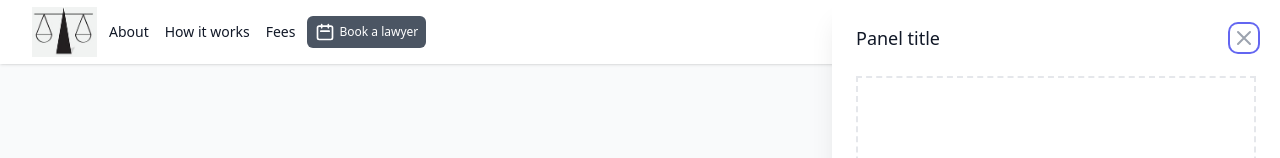
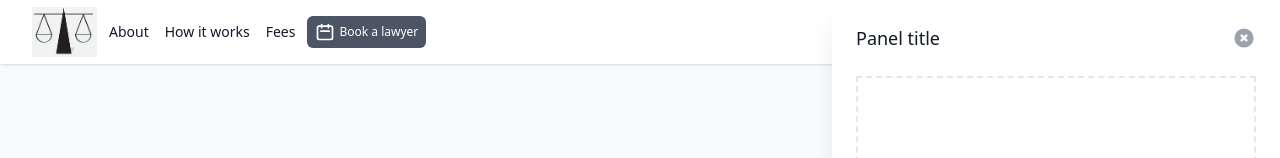
Before and after one commit to AndreiMsk/vlawyer-front, a Next.js app: page / in a window 1280 px wide. Both pictures are taken after a click on the element 1102 px from the left and 32 px from the top of the page. Shown: the top 158 px of the page. Built offline with nearby package versions, Linux system fonts and the light colour scheme.

Commit message:
refactor and navbar fix

```diff
--- a/components/global/Footer.js
+++ b/components/global/Footer.js
@@ -75,7 +75,7 @@ const navigation = {
 
   export default function Footer() {
     return (
-      <footer className="bg-slate-700 text-white h-64 w-full sticky bottom-0 z-0">
+      <footer className="bg-slate-700 text-white h-64 w-full sticky bottom-0 z-10">
         <div className="max-w-7xl mx-auto py-12 px-4 overflow-hidden sm:px-6 lg:px-8">
           <nav className="-mx-5 -my-2 flex flex-wrap justify-center" aria-label="Footer">
             {navigation.main.map((item) => (
--- a/components/global/LiveChat.js
+++ b/components/global/LiveChat.js
@@ -2,6 +2,7 @@
 import { Fragment, useState } from 'react'
 import { Dialog, Transition } from '@headlessui/react'
 import { XIcon } from '@heroicons/react/outline'
+import { XCircleIcon } from '@heroicons/react/solid'
 
 export default function LiveChat({drawer, handleDrawer}) {
   return (
@@ -28,11 +29,11 @@ export default function LiveChat({drawer, handleDrawer}) {
                       <div className="ml-3 flex h-7 items-center">
                         <button
                           type="button"
-                          className="rounded-md bg-white text-gray-400 hover:text-gray-500 focus:outline-none focus:ring-2 focus:ring-indigo-500 focus:ring-offset-2"
+                          className="rounded-md bg-white text-gray-400 hover:text-gray-500 focus:outline-none focus:ring-offset-2"
                           onClick={handleDrawer}
                         >
                           <span className="sr-only">Close panel</span>
-                          <XIcon className="h-6 w-6" aria-hidden="true" />
+                          <XCircleIcon className="h-6 w-6" aria-hidden="true" />
                         </button>
                       </div>
                     </div>
--- a/components/global/Navbar.js
+++ b/components/global/Navbar.js
@@ -11,7 +11,7 @@ function classNames(...classes) {
 
 export default function Navbar({handleDrawer}) {
   return (
-    <Disclosure as="nav" className="bg-white shadow sticky top-0 right-0 z-20">
+    <Disclosure as="nav" className="bg-white shadow sticky top-0 right-0 z-30">
       {({ open }) => (
         <>
           <div className="max-w-7xl mx-auto px-4 sm:px-6 lg:px-8">
--- a/layouts/default.js
+++ b/layouts/default.js
@@ -11,7 +11,7 @@ export default function Layout({ children }) {
   return (
     <>
       <Navbar handleDrawer={handleDrawer}/>
-      <main className="min-h-screen relative z-10">{children}</main>
+      <main className="min-h-screen relative z-20">{children}</main>
       <LiveChat className="z-100" drawer={drawer} handleDrawer={handleDrawer} />
       <Footer />
     </>
--- a/pages/chat/index.js
+++ /dev/null
@@ -1,7 +0,0 @@
-export default function chat() {
-    return (
-        <div>
-            chat
-        </div>
-    )
-}
```
Also changed, not shown: pages/book.js (renamed from pages/book/index.js).
